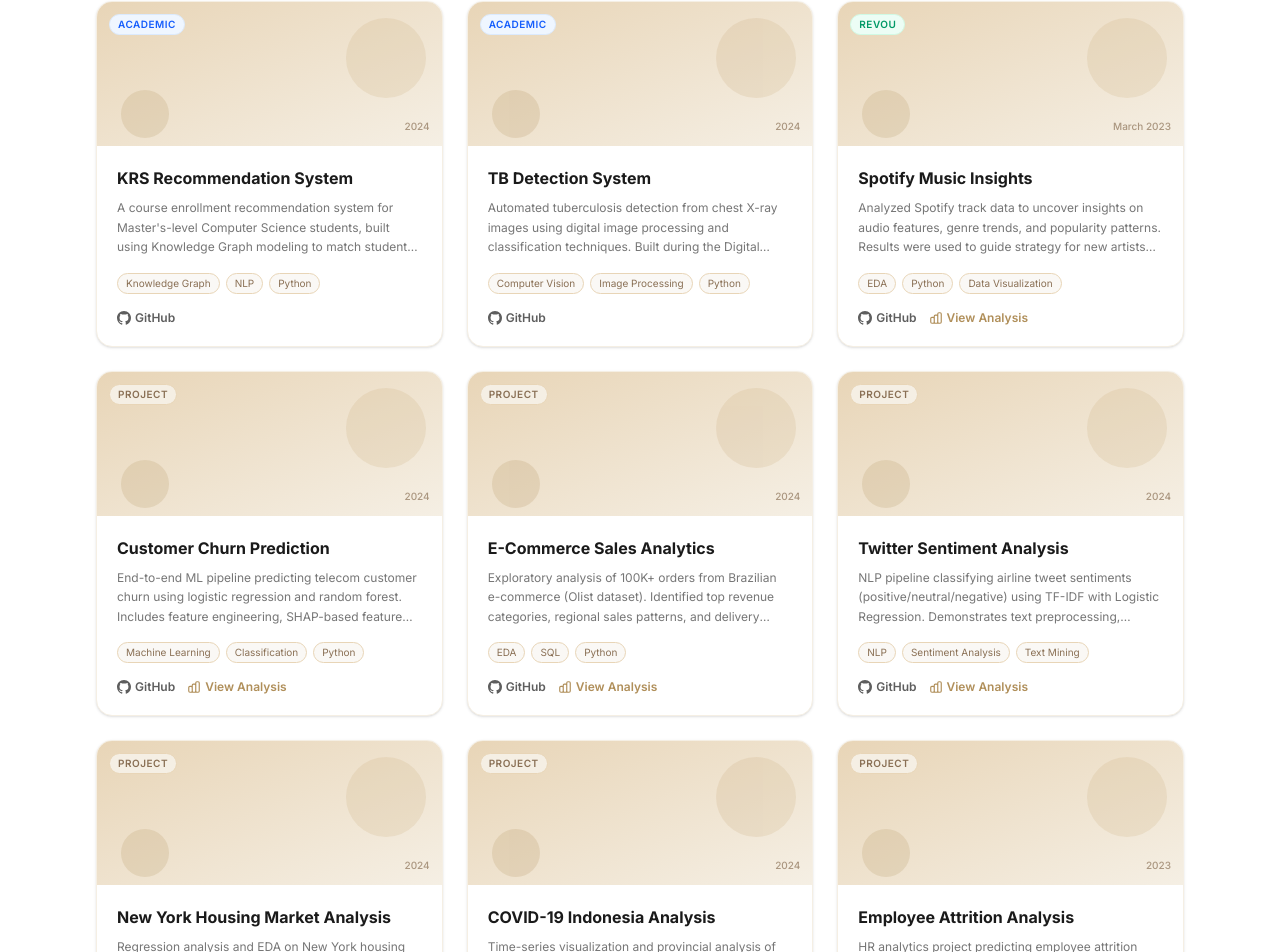
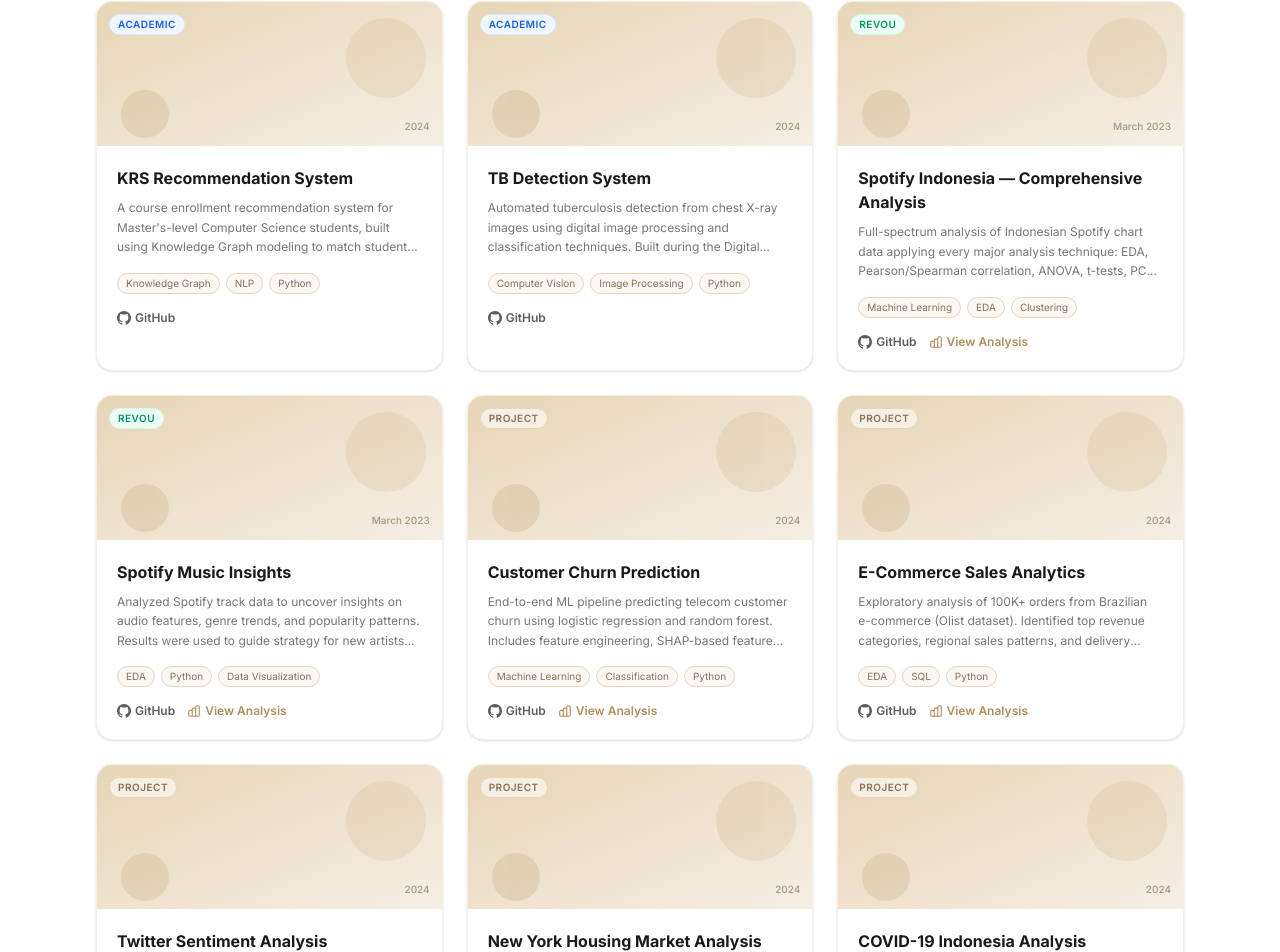
Before and after one commit to fikrilearnstocode/Portfolio, a Next.js app: page / in a window 1280 px wide. Shown: the part 2389-3341 px from the top of the page. Built offline with nearby package versions, Linux system fonts and the light colour scheme.

Commit message:
Add Spotify comprehensive analysis project

```diff
--- a/src/data/projectAnalysis.ts
+++ b/src/data/projectAnalysis.ts
@@ -21,6 +21,93 @@
 }
 
 export const projectAnalyses: ProjectAnalysis[] = [
+  {
+    projectId: "spotify-comprehensive",
+    overview: [
+      { label: "Tracks Analyzed", value: "3,069", icon: "🎵" },
+      { label: "Analysis Techniques", value: "15+", icon: "🔬" },
+      { label: "Models Compared", value: "10", icon: "🤖" },
+      { label: "Best AUC (Top 50)", value: "0.82", icon: "🎯" },
+    ],
+    insights: [
+      "Energy is the #1 predictor of chart success — confirmed by both Random Forest importance and SHAP values across all models.",
+      "Acoustics negatively impacts chart performance: high-acoustic tracks rank significantly lower, showing Indonesian listeners prefer produced, high-energy sound.",
+      "XGBoost wins both tasks — classification (AUC 0.82) and regression (R² 0.35) — outperforming LR, KNN, SVM, and Random Forest.",
+      "ANOVA confirms audio features differ significantly across genres (p < 0.05); K-Pop and Pop dominate the top chart positions.",
+      "t-SNE visualization reveals top-50 tracks form a loose but distinguishable cluster in audio feature space — energy and valence are key separators.",
+      "Audio features explain ~35% of chart position variance — external factors (artist popularity, marketing) drive the remaining 65%.",
+    ],
+    charts: [
+      {
+        title: "Classification Model Comparison (Top 50 Prediction)",
+        type: "bar",
+        xKey: "model",
+        data: [
+          { model: "Logistic Reg", Accuracy: 72, F1: 65, AUC: 76 },
+          { model: "KNN", Accuracy: 69, F1: 62, AUC: 72 },
+          { model: "SVM", Accuracy: 74, F1: 67, AUC: 79 },
+          { model: "Random Forest", Accuracy: 77, F1: 71, AUC: 80 },
+          { model: "XGBoost", Accuracy: 79, F1: 74, AUC: 82 },
+        ],
+        dataKeys: [
+          { key: "Accuracy", color: "#b08f5a" },
+          { key: "F1", color: "#c8a87a" },
+          { key: "AUC", color: "#e8d5b7" },
+        ],
+      },
+      {
+        title: "Regression Model Comparison (R² Score)",
+        type: "bar",
+        xKey: "model",
+        data: [
+          { model: "Linear Reg", r2: 0.18 },
+          { model: "Ridge", r2: 0.18 },
+          { model: "Lasso", r2: 0.16 },
+          { model: "Random Forest", r2: 0.29 },
+          { model: "XGBoost", r2: 0.35 },
+        ],
+        dataKeys: [{ key: "r2", color: "#b08f5a", name: "R² Score" }],
+      },
+      {
+        title: "SHAP Feature Importance (XGBoost)",
+        type: "horizontal-bar",
+        xKey: "feature",
+        data: [
+          { feature: "energy", importance: 0.29 },
+          { feature: "log_followers", importance: 0.21 },
+          { feature: "valence", importance: 0.14 },
+          { feature: "acoustics", importance: 0.11 },
+          { feature: "tempo", importance: 0.08 },
+          { feature: "danceability", importance: 0.07 },
+          { feature: "speechiness", importance: 0.05 },
+          { feature: "liveliness", importance: 0.05 },
+        ],
+        dataKeys: [{ key: "importance", color: "#b08f5a", name: "Mean |SHAP|" }],
+      },
+    ],
+    methodology: [
+      "Exploratory Data Analysis",
+      "Pearson & Spearman Correlation",
+      "Shapiro-Wilk Normality Test",
+      "One-Way ANOVA",
+      "Independent T-Test",
+      "IQR & Z-Score Outlier Detection",
+      "PCA",
+      "t-SNE",
+      "K-Means Clustering",
+      "DBSCAN",
+      "Hierarchical Clustering",
+      "Logistic Regression",
+      "KNN",
+      "SVM",
+      "Random Forest",
+      "XGBoost",
+      "Ridge & Lasso Regression",
+      "5-Fold Cross Validation",
+      "SHAP Explainability",
+      "Time Series Analysis",
+    ],
+  },
   {
     projectId: "spotify-insights",
     overview: [
--- a/src/data/projects.ts
+++ b/src/data/projects.ts
@@ -51,6 +51,17 @@
     badge: "academic",
     period: "2024",
     github: "https://github.com/fikrilearnstocode/tbc-detection-system",
+  },
+  {
+    id: "spotify-comprehensive",
+    title: "Spotify Indonesia — Comprehensive Analysis",
+    description:
+      "Full-spectrum analysis of Indonesian Spotify chart data applying every major analysis technique: EDA, Pearson/Spearman correlation, ANOVA, t-tests, PCA, t-SNE, K-Means, DBSCAN, hierarchical clustering, 5 classifiers (LR/KNN/SVM/RF/XGBoost), 5 regressors, SHAP explainability, and time-series trends.",
+    tags: ["Machine Learning", "EDA", "Clustering", "NLP", "Python", "Scikit-learn", "XGBoost", "Data Visualization", "Time Series"],
+    badge: "revou",
+    period: "March 2023",
+    github: "https://github.com/fikrilearnstocode/Data-Analyst",
+    notebook: "notebooks/spotify-comprehensive-analysis/spotify-comprehensive-analysis.ipynb",
   },
   {
     id: "spotify-insights",
```
